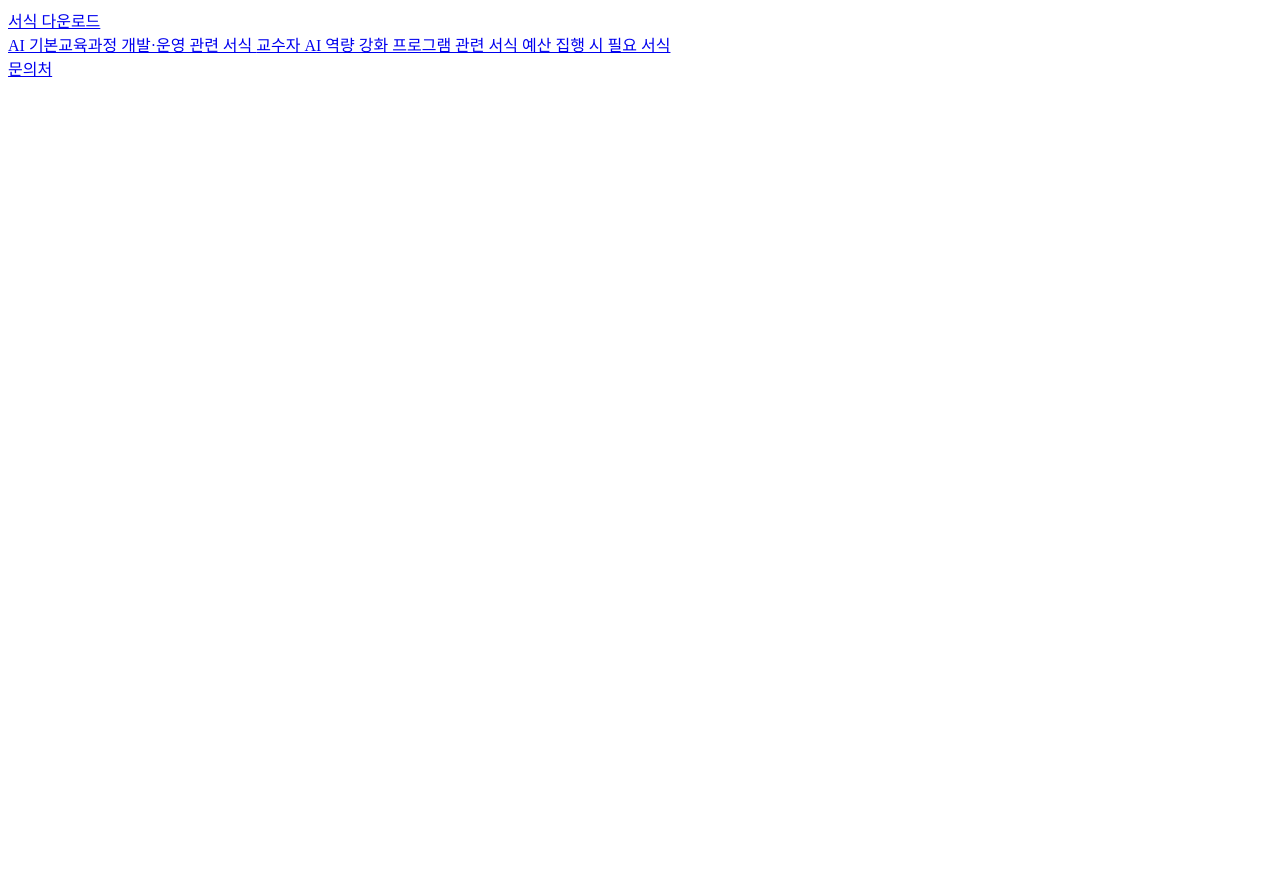
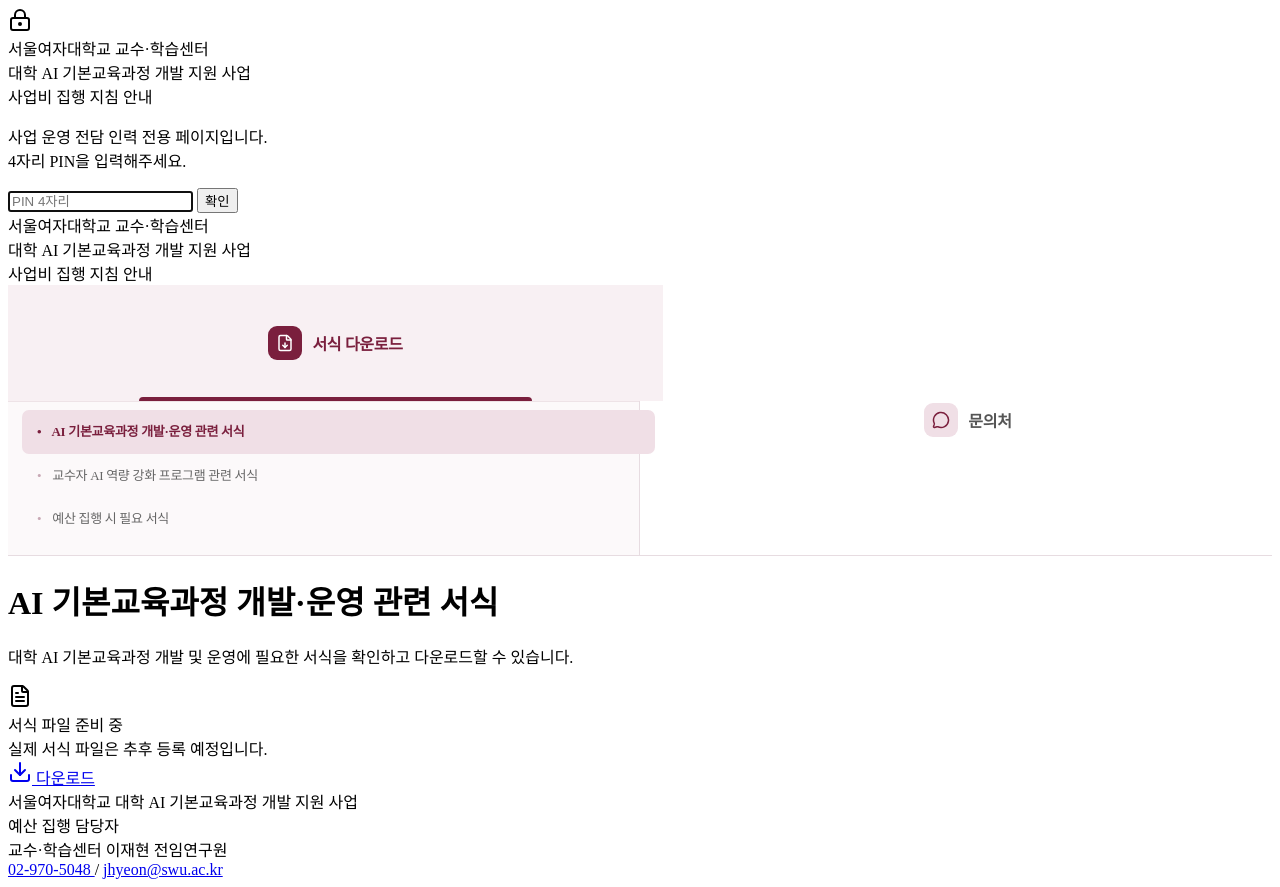
Before and after one commit to swu-jhyeon/swu-ai, a plain HTML site: page index.html in a window 1280 px wide. Before the commit the page ends 800 px from the top, so only its background shows below. Drawn offline with nearby package versions, Linux system fonts and the light colour scheme.

Commit message:
Update index.html

```diff
--- a/index.html
+++ b/index.html
@@ -1,3 +1,131 @@
+<!DOCTYPE html>
+<html lang="ko">
+
+<head>
+
+  <meta charset="UTF-8">
+
+  <meta
+    name="viewport"
+    content="width=device-width, initial-scale=1.0"
+  >
+
+  <title>
+    서울여자대학교 교수·학습센터 | 사업비 집행 지침 안내
+  </title>
+
+  <link
+    rel="stylesheet"
+    href="style.css"
+  >
+
+</head>
+
+
+<body>
+
+
+  <!-- =========================================
+       PIN 인증 화면
+  ========================================== -->
+
+  <div id="pin-screen">
+
+    <div class="pin-card">
+
+      <div class="pin-logo">
+        <i data-lucide="lock-keyhole"></i>
+      </div>
+
+
+      <div class="pin-organization">
+        서울여자대학교 교수·학습센터
+      </div>
+
+
+      <div class="pin-project">
+        대학 AI 기본교육과정 개발 지원 사업
+      </div>
+
+
+      <div class="pin-title">
+        사업비 집행 지침 안내
+      </div>
+
+
+      <p class="pin-description">
+        사업 운영 전담 인력 전용 페이지입니다.<br>
+        4자리 PIN을 입력해주세요.
+      </p>
+
+
+      <div class="pin-input-area">
+
+        <input
+          type="password"
+          id="pin-input"
+          inputmode="numeric"
+          maxlength="4"
+          placeholder="PIN 4자리"
+          autocomplete="off"
+        >
+
+
+        <button id="pin-button">
+          확인
+        </button>
+
+      </div>
+
+
+      <div
+        id="pin-error"
+        class="pin-error">
+      </div>
+
+    </div>
+
+  </div>
+
+
+
+  <!-- =========================================
+       메인 페이지
+  ========================================== -->
+
+  <div id="main-page">
+
+    <div class="container">
+
+
+      <!-- =====================================
+           상단 제목
+      ====================================== -->
+
+      <header>
+
+        <div class="organization">
+          서울여자대학교 교수·학습센터
+        </div>
+
+
+        <div class="project">
+          대학 AI 기본교육과정 개발 지원 사업
+        </div>
+
+
+        <div class="title">
+          사업비 집행 지침 안내
+        </div>
+
+      </header>
+
+
+
+      <!-- =====================================
+           메뉴
+      ====================================== -->
+
       <nav class="menu">
 
 
@@ -14,6 +142,7 @@
             <span class="icon">
               <i data-lucide="file-down"></i>
             </span>
+
 
             <span>
               서식 다운로드
@@ -70,6 +199,7 @@
             <i data-lucide="message-circle"></i>
           </span>
 
+
           <span>
             문의처
           </span>
@@ -77,3 +207,90 @@
         </a>
 
       </nav>
+
+
+
+      <!-- =====================================
+           본문
+      ====================================== -->
+
+      <main id="content">
+
+      </main>
+
+
+
+      <!-- =====================================
+           하단 담당자 정보
+      ====================================== -->
+
+      <footer class="site-footer">
+
+
+        <div class="footer-title">
+          서울여자대학교 대학 AI 기본교육과정 개발 지원 사업
+        </div>
+
+
+        <div class="footer-subtitle">
+          예산 집행 담당자
+        </div>
+
+
+        <div class="footer-info">
+          교수·학습센터 이재현 전임연구원
+        </div>
+
+
+        <div class="footer-contact">
+
+          <a
+            href="tel:02-970-5048"
+            class="footer-link"
+          >
+            02-970-5048
+          </a>
+
+          <span>
+            /
+          </span>
+
+          <a
+            href="mailto:jhyeon@swu.ac.kr"
+            class="footer-link"
+          >
+            jhyeon@swu.ac.kr
+          </a>
+
+        </div>
+
+      </footer>
+
+
+    </div>
+
+  </div>
+
+
+
+  <!-- =========================================
+       Lucide 아이콘
+  ========================================== -->
+
+  <script
+    src="https://unpkg.com/lucide@latest"
+  ></script>
+
+
+  <!-- =========================================
+       JavaScript
+  ========================================== -->
+
+  <script
+    src="script.js"
+  ></script>
+
+
+</body>
+
+</html>
```
Lines whose indentation alone changed are shown as unchanged.
